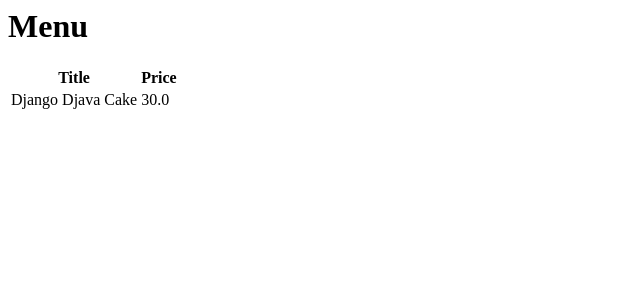
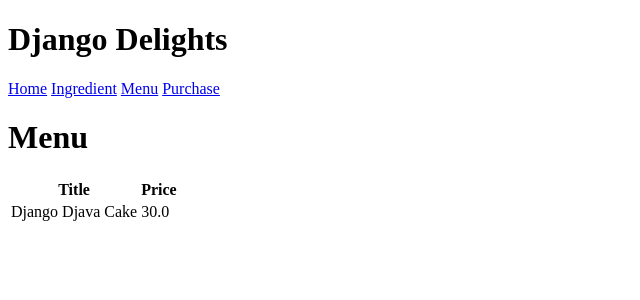
Before and after one commit to jasonl9/djangodelights, a Django app: page /inventory/menuitem/ in a window 1280 px wide. Shown: the top 300 px of the page, without its empty margins (0-640 px from the left). Run offline with Django 4.2, Linux system fonts and the light colour scheme; data comes from the database, SQL or seed files in the repository.

Commit message:
completed base template, home and corresponding views & url

```diff
--- /dev/null
+++ b/inventory/templates/base.html
@@ -0,0 +1,25 @@
+<!DOCTYPE html>
+
+<html>
+    <head>
+        <title>Django Delights</title>
+        {% block head %}
+        {% endblock %}
+    </head>
+    <body>
+        <div>
+            <header>
+                <div>
+                    <h1 class="title">Django Delights</h1>
+                </div>
+                <nav class="navbar">
+                    <a class="nav-item" href="{% url 'home' %}">Home</a>
+                    <a class="nav-item" href="{% url 'ingredientlist' %}">Ingredient</a>
+                    <a class="nav-item" href="{% url 'menuitemlist' %}">Menu</a>
+                    <a class="nav-item" href="{% url 'purchaselist' %}">Purchase</a>
+                </nav>
+            </header>
+            <main>{% block content %}{% endblock %}</main>
+        </div>
+    </body>
+</html>
--- a/inventory/templates/inventory/ingredient_list.html
+++ b/inventory/templates/inventory/ingredient_list.html
@@ -1,3 +1,5 @@
+{% extends 'base.html' %}
+
 {% block content %}
 
 <h1>Ingredient List</h1>
--- a/inventory/templates/inventory/menuitem_list.html
+++ b/inventory/templates/inventory/menuitem_list.html
@@ -1,3 +1,5 @@
+{% extends 'base.html' %}
+
 {% block content %}
 
 <h1>Menu</h1>
--- a/inventory/templates/inventory/purchase_list.html
+++ b/inventory/templates/inventory/purchase_list.html
@@ -1,3 +1,5 @@
+{% extends 'base.html' %}
+
 {% block content %}
 
 <h1>Purchase List</h1>
--- a/inventory/urls.py
+++ b/inventory/urls.py
@@ -3,8 +3,9 @@ from django.urls import path
 from . import views
 
 urlpatterns = [
+    path("home/", views.HomeView.as_view(), name="home"),
     path("ingredient/", views.IngredientList.as_view(), name="ingredientlist"),
     path("ingredient/<pk>/delete", views.DeleteIngredientView.as_view(), name="delete_ingredient"),
     path("menuitem/", views.MenuItemList.as_view(), name="menuitemlist"),
-    path("purchase/", views.PurchaseList.as_view(), name='purhcaselist')
+    path("purchase/", views.PurchaseList.as_view(), name='purchaselist')
 ]
--- a/inventory/views.py
+++ b/inventory/views.py
@@ -6,6 +6,8 @@
 from django.views.generic.edit import DeleteView
 from .forms import IngredientForm
 
+class HomeView(TemplateView):
+    template_name = "inventory/home.html"
 
 class IngredientList(ListView):
     model = Ingredient
```
Also changed, not shown: inventory/templates/inventory/home.html (added, +7 -0 lines).
